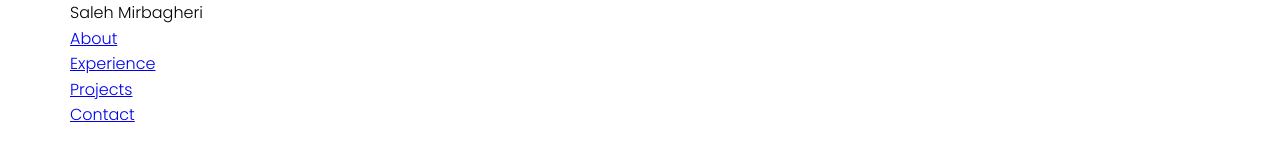
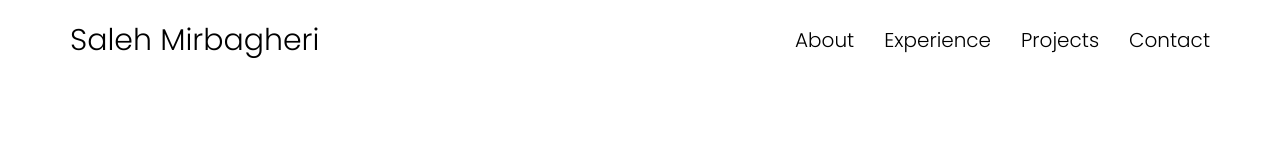
Before and after one commit to salehMb1999/Portfolio02, a plain HTML site: page index.html in a window 1280 px wide. Drawn offline with Linux system fonts and the light colour scheme.

Commit message:
desktop nav completed

```diff
--- a/index.html
+++ b/index.html
@@ -10,8 +10,7 @@
     <link rel="stylesheet" href="styles/responsive.css" />
   </head>
   <body>
-    <nav class="nav container">
-      <div id="desktopNav">
+    <nav id="desktopNav" class="nav container">
       <div class="navLogo">Saleh Mirbagheri</div>
       <div class="navMenu">
         <ul class="navLinks">
@@ -21,7 +20,6 @@
           <li class="navLink"><a href="#">Contact</a></li>
         </ul>
       </div>
-      </div>
     </nav>
     <script src="scripts/script.js"></script>
   </body>
--- a/styles/style.css
+++ b/styles/style.css
@@ -20,3 +20,32 @@ body {
 }
 
 /* dekstopNav Styles */
+#desktopNav {
+  display: flex;
+  justify-content: space-between;
+  align-items: center;
+  height: 10vh;
+}
+.navLinks {
+  display: flex;
+  gap: 3rem;
+  font-size: 2rem;
+}
+.navLink a {
+  color: #000;
+  text-decoration: none;
+  transition: 0.3s all ease;
+  -webkit-transition: 0.3s all ease;
+  -moz-transition: 0.3s all ease;
+  -ms-transition: 0.3s all ease;
+  -o-transition: 0.3s all ease;
+}
+.navLink a:hover {
+  color: grey;
+  text-decoration: underline;
+  text-underline-offset: 1rem;
+}
+.navLogo {
+  cursor: default;
+  font-size: 3rem;
+}
```
Lines whose indentation alone changed are shown as unchanged.
